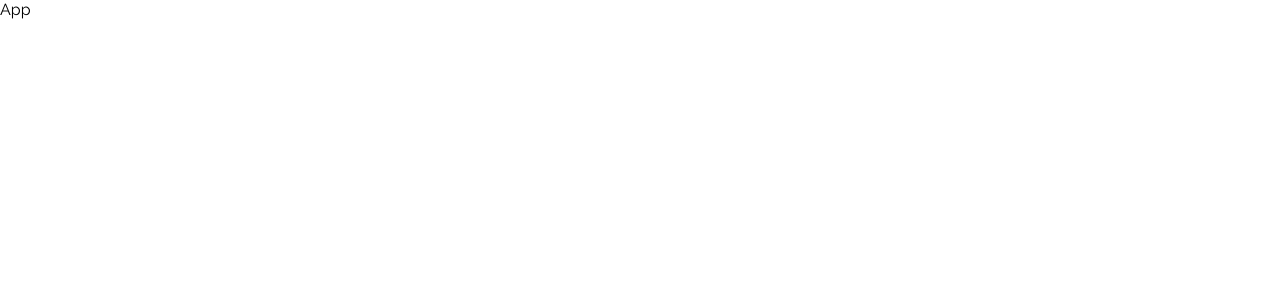
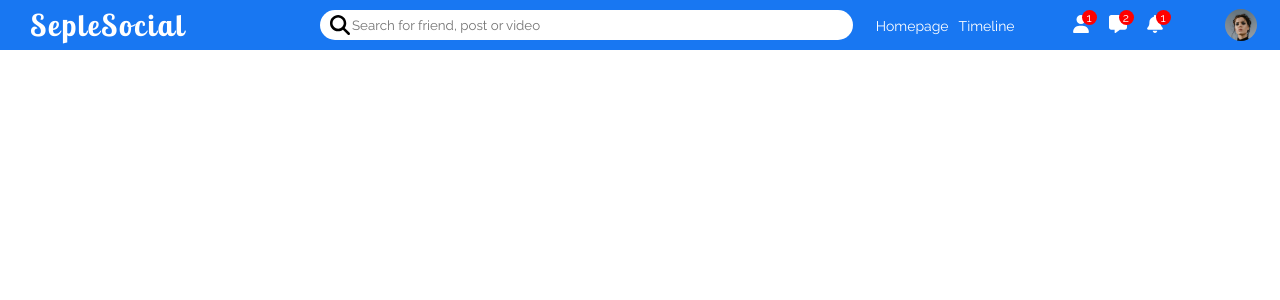
Before and after one commit to Arnazarov/seple, a React (Create React App) app in the folder frontend/: page / in a window 1280 px wide. Shown: the top 300 px of the page. Built offline with nearby package versions, Linux system fonts and the light colour scheme; the HTML template or start-up script is replaced by a standard one.

Commit message:
created Header component w/ styles

```diff
--- a/frontend/src/App.jsx
+++ b/frontend/src/App.jsx
@@ -1,5 +1,11 @@
+import Home from './screens/Home/Home';
+
 function App() {
-  return <div className="App">App</div>;
+  return (
+    <div>
+      <Home />
+    </div>
+  );
 }
 
 export default App;
--- /dev/null
+++ b/frontend/src/components/Header/Header.jsx
@@ -0,0 +1,50 @@
+import styles from './Header.module.scss';
+import { FontAwesomeIcon } from '@fortawesome/react-fontawesome';
+import {
+  faUser,
+  faMessage,
+  faMagnifyingGlass,
+  faBell,
+} from '@fortawesome/free-solid-svg-icons';
+
+export default function Topbar() {
+  return (
+    <div className={styles.container}>
+      <div className={styles.left}>
+        <span className={styles.logo}>SepleSocial</span>
+      </div>
+      <div className={styles.center}>
+        <div className={styles.searchBar}>
+          <div className={styles.searchIcon}>
+            <FontAwesomeIcon icon={faMagnifyingGlass} />
+          </div>
+          <input
+            placeholder="Search for friend, post or video"
+            className={styles.searchInput}
+          />
+        </div>
+      </div>
+      <div className={styles.right}>
+        <div className={styles.links}>
+          <span className={styles.link}>Homepage</span>
+          <span className={styles.link}>Timeline</span>
+        </div>
+        <div className={styles.icons}>
+          <div className={styles.iconItem}>
+            <FontAwesomeIcon icon={faUser} className={styles.icon} />
+            <span className={styles.iconBadge}>1</span>
+          </div>
+          <div className={styles.iconItem}>
+            <FontAwesomeIcon icon={faMessage} className={styles.icon} />
+            <span className={styles.iconBadge}>2</span>
+          </div>
+          <div className={styles.iconItem}>
+            <FontAwesomeIcon icon={faBell} className={styles.icon} />
+            <span className={styles.iconBadge}>1</span>
+          </div>
+        </div>
+        <img src="/assets/person/1.jpeg" alt="" className={styles.topbarImg} />
+      </div>
+    </div>
+  );
+}
--- /dev/null
+++ b/frontend/src/components/Header/Header.module.scss
@@ -0,0 +1,99 @@
+@import '../../index.scss';
+
+.container {
+  @include flexCenter(row, center);
+  height: 50px;
+  width: 100%;
+  background-color: #1877f2;
+  position: sticky;
+  top: 0;
+  z-index: 999;
+
+  .left {
+    flex: 3;
+
+    .logo {
+      font-family: $Lobster;
+      font-size: 30px;
+      margin-left: 30px;
+      font-weight: 600;
+      letter-spacing: 2px;
+      color: white;
+      cursor: pointer;
+    }
+  }
+
+  .center {
+    flex: 5;
+
+    .searchBar {
+      width: 100%;
+      height: 30px;
+      background-color: white;
+      border-radius: 30px;
+      display: flex;
+      align-items: center;
+
+      .searchIcon {
+        font-size: 20px !important;
+        margin-left: 10px;
+      }
+
+      .searchInput {
+        border: none;
+        width: 70%;
+
+        &:focus {
+          outline: none;
+        }
+      }
+    }
+  }
+
+  .right {
+    flex: 4;
+    @include flexCenter(row, space-around);
+    color: $light;
+    .link {
+      margin-right: 10px;
+      font-size: 14px;
+      cursor: pointer;
+    }
+
+    .icons {
+      display: flex;
+
+      .iconItem {
+        margin-right: 15px;
+        cursor: pointer;
+        position: relative;
+
+        .icon {
+          height: 18px !important;
+          width: 22px !important;
+        }
+
+        .iconBadge {
+          @include flexCenter(row, center);
+          width: 15px;
+          height: 15px;
+          background-color: red;
+          border-radius: 50%;
+          color: white;
+          position: absolute;
+          top: -5px;
+          right: -5px;
+          font-size: 12px;
+        }
+      }
+    }
+
+    .topbarImg {
+      width: 32px;
+      height: 32px;
+      border-radius: 50%;
+      object-fit: cover;
+      cursor: pointer;
+    }
+  }
+}
--- a/frontend/src/index.scss
+++ b/frontend/src/index.scss
@@ -9,7 +9,7 @@ $Mali: 'Mali', cursive;
 
 // Colors
 $dark: rgb(29, 29, 29);
-$white: #fff;
+$light: #fff;
 
 // Size
 $size-sm: 12px;
@@ -17,9 +17,9 @@ $size-md: 16px;
 $size-lg: 24px;
 
 // Mixins
-@mixin flexCenter($dir) {
+@mixin flexCenter($dir, $jc) {
   display: flex;
-  justify-content: center;
+  justify-content: $jc;
   align-items: center;
   flex-direction: $dir;
 }
--- /dev/null
+++ b/frontend/src/screens/Home/Home.jsx
@@ -0,0 +1,11 @@
+import Header from '../../components/Header/Header';
+import './Home.module.scss';
+
+export default function Home() {
+  return (
+    <>
+      <Header />
+      <div className="container"></div>
+    </>
+  );
+}
--- /dev/null
+++ b/frontend/src/screens/Home/Home.module.scss
@@ -0,0 +1,4 @@
+.container {
+  display: flex;
+  width: 100%;
+}
```
